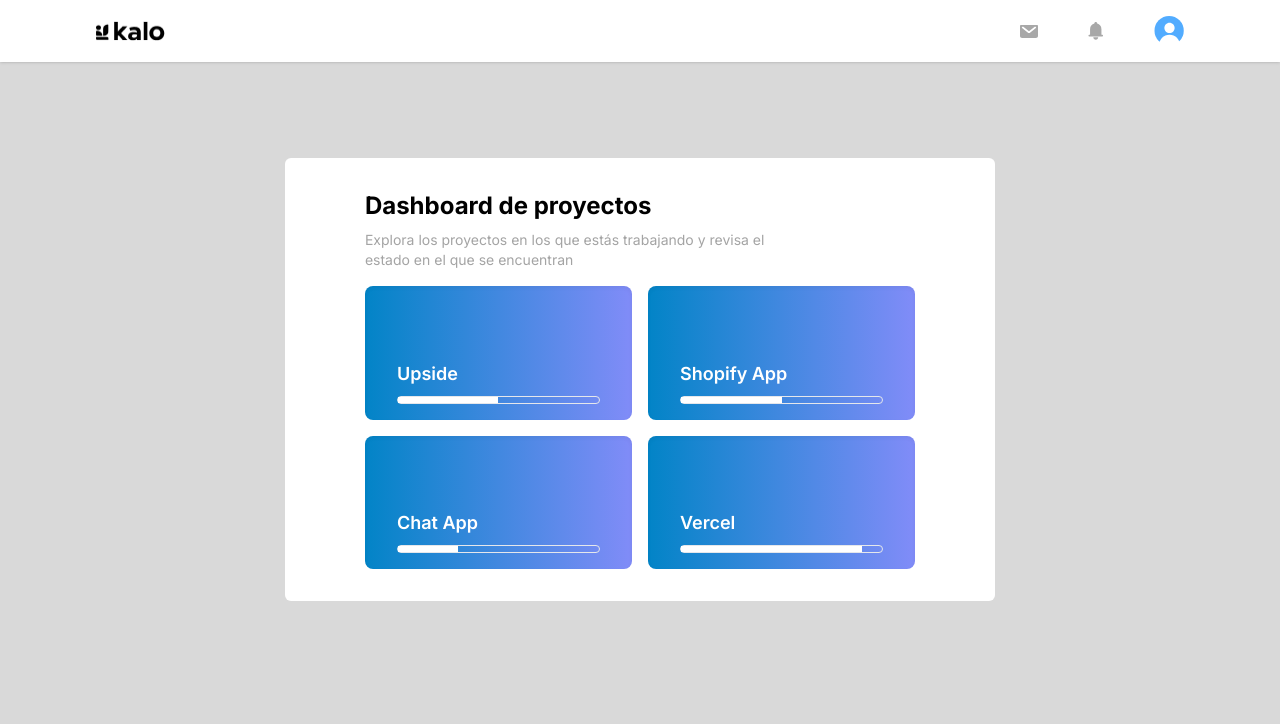
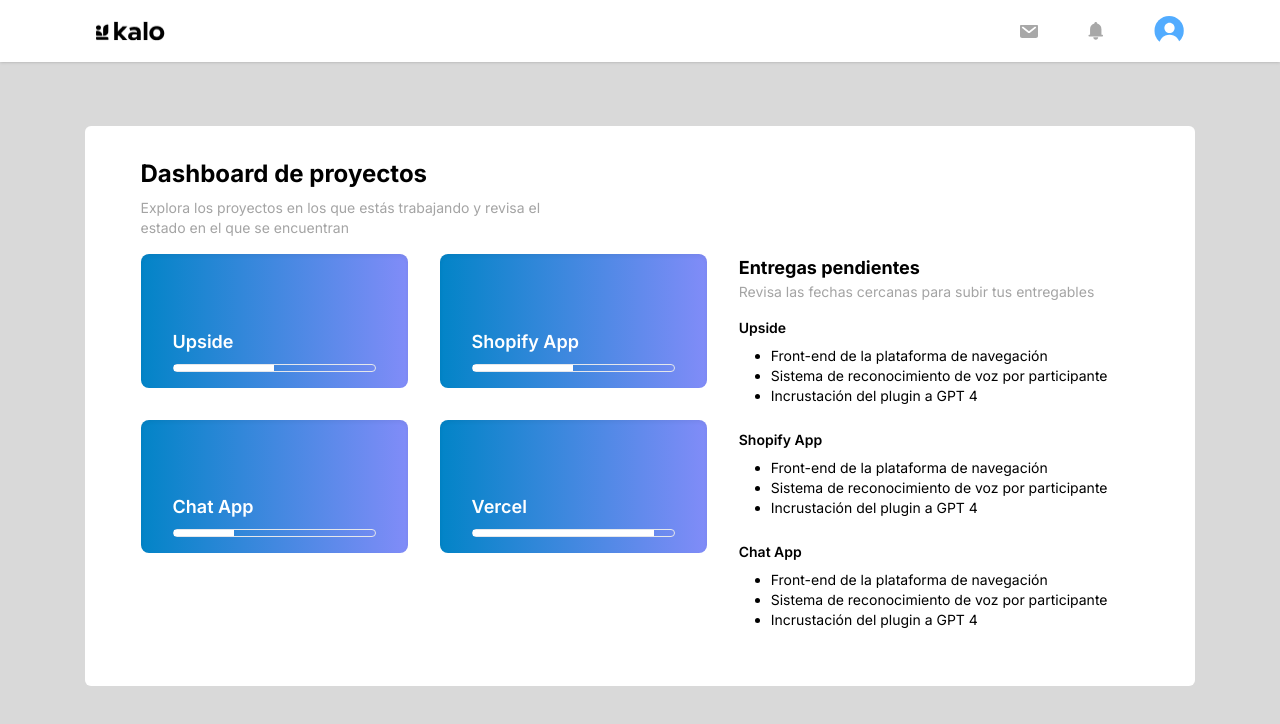
Before and after one commit to Kalo-co/kalo-ui, a Next.js app: page / in a window 1280 px wide. Shown: the top 724 px of the page. Built offline with nearby package versions, Linux system fonts and the light colour scheme.

Commit message:
project delivery details section

```diff
--- a/src/app/page.tsx
+++ b/src/app/page.tsx
@@ -1,51 +1,40 @@
+import ProjectCard from "@/components/ProjectCard"
+import DeliveryDetails from "@/components/DeliveryDetails";
+import { projects } from "@/data/projects";
+
 export default function Home() {
-  const projects = [
-    {
-      name: 'Upside',
-      progress: '50%'
-    },
-    {
-      name: 'Shopify App',
-      progress: '50%'
-    },
-    {
-      name: 'Chat App',
-      progress: '30%'
-    },
-    {
-      name: 'Vercel',
-      progress: '90%'
-    }
-  ]
-  const projectCard = (name: string, progress: string) => (
-    <div className={`relative w-[267.10px] h-[133.64px] cursor-pointer hover:scale-105
-      bg-gradient-to-l from-indigo-400 to-sky-600 rounded-lg shadow-inner`}
-    >
-      <div className="w-full absolute bottom-0 px-8 py-4 text-white">
-        <p className="font-semibold text-lg">{name}</p>
-        <div className="w-full border rounded-md mt-2 h-[8px]">
-          <div className={`bg-white h-full`} style={{ width: progress }}></div>
-        </div>
-      </div>
-    </div>
-  )
-
   return (
-    <main className="flex min-h-screen flex-col items-center justify-between p-24">
-      <div className='bg-white rounded-md px-20 py-8 flex'>
+    <main className="flex min-h-screen flex-col items-center justify-between p-16">
+      <div className='grid gap-4 px-14 py-8 bg-white rounded-md max-h'>
         <div className="grid gap-4">
           <div className="grid gap-2 lg:max-w-[412px]">
             <h1 className='text-2xl font-bold'>Dashboard de proyectos</h1>
             <p className='text-sm text-[#A4A4A4]'>Explora los proyectos en los que estás trabajando y revisa el estado en el que se encuentran</p>
           </div>
+        </div>
 
-          <div className="grid lg:grid-cols-2 gap-4">
-            {
-              projects.map((project) => projectCard(project.name, project.progress))
-            }
+        <div className="flex gap-8">
+          <div>
+            <div className="grid lg:grid-cols-2 gap-8">
+              {
+                projects.map((project) => <ProjectCard name={project.name} progress={project.progress} />)
+              }
+            </div>
+          </div>
+
+          <div className="grid gap-4 max-h-[400px] overflow-y-auto">
+            <div>
+              <p className="text-lg font-bold">Entregas pendientes</p>
+              <p className="text-[#A4A4A4] text-sm">Revisa las fechas cercanas para subir tus entregables</p>
+            </div>
+
+            <div className="grid gap-6">
+              {
+                projects.map((project) => <DeliveryDetails title={project.name} deliverys={project.deliverys[0].articles} />)
+              }
+            </div>
           </div>
         </div>
-
       </div>
     </main>
   )
--- /dev/null
+++ b/src/components/DeliveryDetails.tsx
@@ -0,0 +1,17 @@
+type Props = { title: string, deliverys: string[] }
+const DeliveryDetails = (props: Props) => (
+    <div className="text-sm grid gap-2">
+        <p className="font-semibold ">{props.title}</p>
+        <ul className="list-disc px-8">
+            {
+                props.deliverys.map((delivery) => (
+                    <li>
+                        {delivery}
+                    </li>
+                ))
+            }
+        </ul>
+    </div>
+)
+
+export default DeliveryDetails;
--- /dev/null
+++ b/src/components/ProjectCard.tsx
@@ -0,0 +1,15 @@
+type Props = { name: string, progress: string}
+const ProjectCard = (props: Props) => (
+    <div className={`relative w-[267.10px] h-[133.64px] cursor-pointer hover:scale-105
+      bg-gradient-to-l from-indigo-400 to-sky-600 rounded-lg shadow-inner`}
+    >
+        <div className="w-full absolute bottom-0 px-8 py-4 text-white">
+            <p className="font-semibold text-lg">{props.name}</p>
+            <div className="w-full border rounded-md mt-2 h-[8px]">
+                <div className={`bg-white h-full`} style={{ width: props.progress }}></div>
+            </div>
+        </div>
+    </div>
+)
+
+export default ProjectCard;
--- /dev/null
+++ b/src/data/projects.ts
@@ -0,0 +1,58 @@
+export const projects = [
+    {
+      name: 'Upside',
+      progress: '50%',
+      deliverys: [
+        {
+          date: '20/10/2021',
+          articles: [
+            "Front-end de la plataforma de navegación",
+            "Sistema de reconocimiento de voz por participante",
+            "Incrustación del plugin a GPT 4"
+          ]
+        }
+      ]
+    },
+    {
+      name: 'Shopify App',
+      progress: '50%',
+      deliverys: [
+        {
+          date: '20/10/2021',
+          articles: [
+            "Front-end de la plataforma de navegación",
+            "Sistema de reconocimiento de voz por participante",
+            "Incrustación del plugin a GPT 4"
+          ]
+        }
+      ]
+    },
+    {
+      name: 'Chat App',
+      progress: '30%',
+      deliverys: [
+        {
+          date: '20/10/2021',
+          articles: [
+            "Front-end de la plataforma de navegación",
+            "Sistema de reconocimiento de voz por participante",
+            "Incrustación del plugin a GPT 4"
+          ]
+        }
+      ]
+    },
+    {
+      name: 'Vercel',
+      progress: '90%',
+      deliverys: [
+        {
+          date: '20/10/2021',
+          articles: [
+            "Front-end de la plataforma de navegación",
+            "Sistema de reconocimiento de voz por participante",
+            "Incrustación del plugin a GPT 4"
+          ]
+        }
+      ]
+    }
+  ]
```
